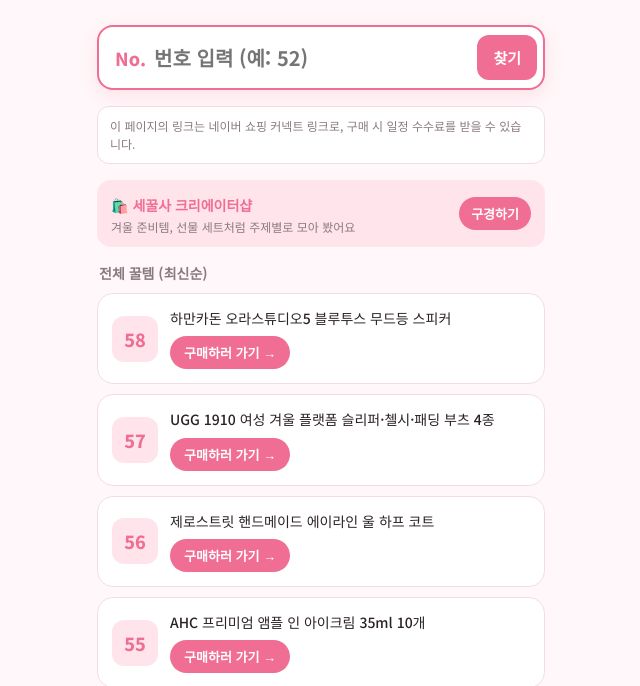
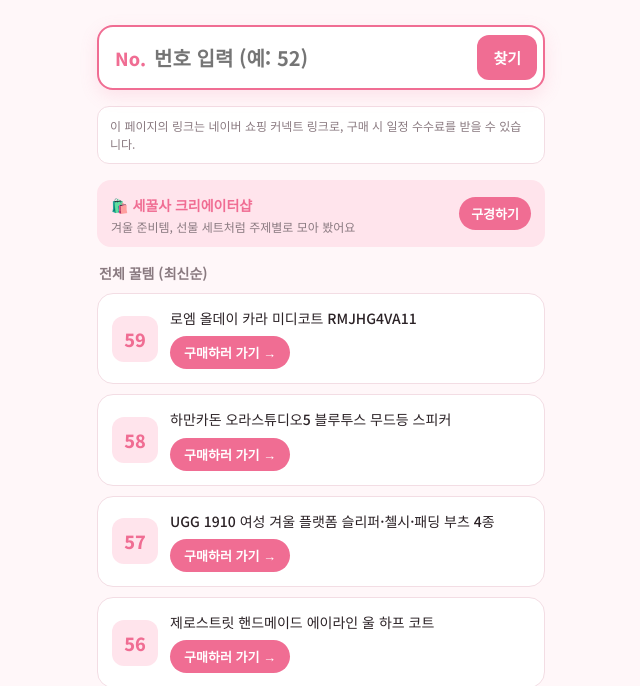
Before and after one commit to bumsu3873-hub/ggulitemlog, a plain HTML site: page index.html in a window 1280 px wide. Shown: the part 131-817 px from the top of the page, without its empty margins (319-959 px from the left). Drawn offline with Linux system fonts and the light colour scheme.

Commit message:
상품 추가: 로엠 올데이 카라 미디코트
Co-Authored-By: Claude Opus 5.5 <noreply@anthropic.com>

```diff
--- a/index.html
+++ b/index.html
@@ -147,7 +147,8 @@ const items = [
   ["AHC 프리미엄 앰플 인 아이크림 35ml 10개", "https://naver.me/FSvYYygQ"],
   ["제로스트릿 핸드메이드 에이라인 울 하프 코트", "https://naver.me/5PW48Ygu"],
   ["UGG 1910 여성 겨울 플랫폼 슬리퍼·첼시·패딩 부츠 4종", "https://naver.me/GtYsLcsm"],
-  ["하만카돈 오라스튜디오5 블루투스 무드등 스피커", "https://naver.me/x7eWnzr5"]
+  ["하만카돈 오라스튜디오5 블루투스 무드등 스피커", "https://naver.me/x7eWnzr5"],
+  ["로엠 올데이 카라 미디코트 RMJHG4VA11", "https://naver.me/5dhiCmPU"]
 ];
 
 const card = (n, [name, url]) => `
```
